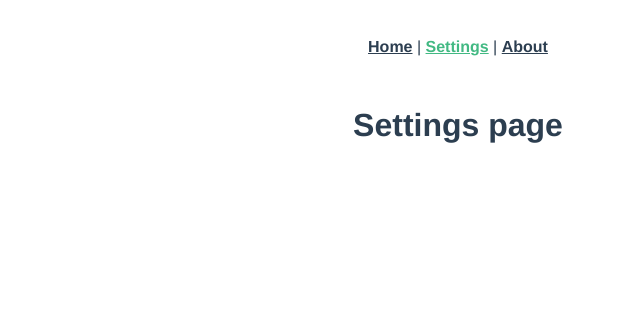
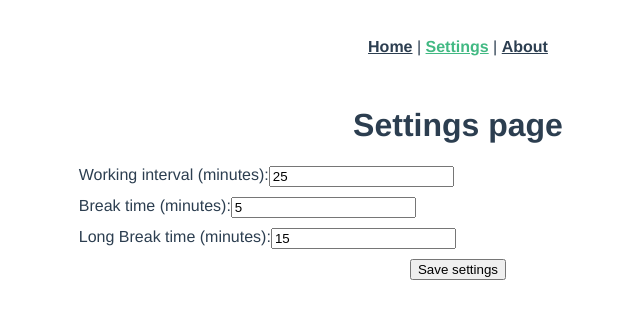
Before and after one commit to kvarlamov/time-helper-fb, a Vue app: page /settings in a window 1280 px wide. Shown: the top 318 px of the page, without its empty margins (182-822 px from the left). Built offline with nearby package versions, Linux system fonts and the light colour scheme.

Commit message:
html added to settings page

```diff
--- a/src/App.vue
+++ b/src/App.vue
@@ -37,4 +37,8 @@
 .target-table-tr:hover {
         background: yellow;
     }
+.style2{
+        display: flex;
+        margin: 10px 0;
+    }
 </style>
--- a/src/components/MainLogic.vue
+++ b/src/components/MainLogic.vue
@@ -109,10 +109,6 @@ export default {
     .style1{
         display: inline-block;
     }
-    .style2{
-        display: flex;
-        margin: 10px 0;
-    }
     .style2> label{
         width: 60px;
     }
--- a/src/views/Settings.vue
+++ b/src/views/Settings.vue
@@ -1,12 +1,41 @@
 <template>
   <div>
       <h1>Settings page</h1>
+      <form>
+          <div class="style2">
+              <label for="interval">Working interval (minutes): </label>
+              <input type="text" name="interval" id="interval" v-model="settings.interval">
+          </div>
+          <div class="style2">
+              <label for="shortbreak">Break time (minutes): </label>
+              <input type="text" name="shortbreak" id="shortbreak" v-model="settings.shortBreak">
+          </div>
+          <div class="style2">
+              <label for="longbreak">Long Break time (minutes): </label>
+              <input type="text" name="longbreak" id="longbreak" v-model="settings.longBreak">
+          </div>
+          <button @click.prevent="saveSettings">Save settings</button>
+      </form>
   </div>
 </template>
 
 <script>
 export default {
-    name: 'Settings'
+    name: 'Settings',
+    data: function(){
+      return {
+        settings: {
+          interval: 25,
+          shortBreak: 5,
+          longBreak: 15
+        }
+      }
+    },
+    methods: {
+      saveSettings() {
+
+      }
+    }
 }
 </script>
 
```
Also changed, not shown: todo.txt, 1 other file (tests, documents, lock files or other folders).
